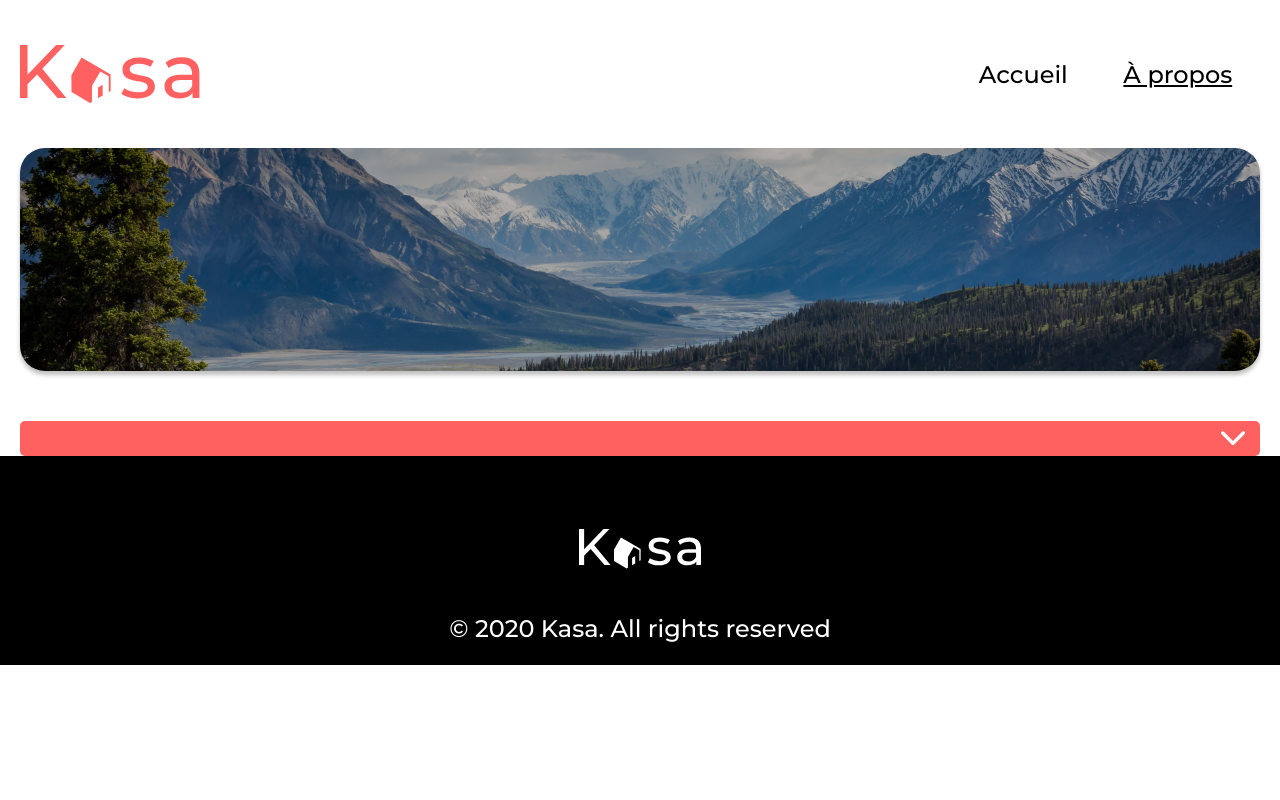
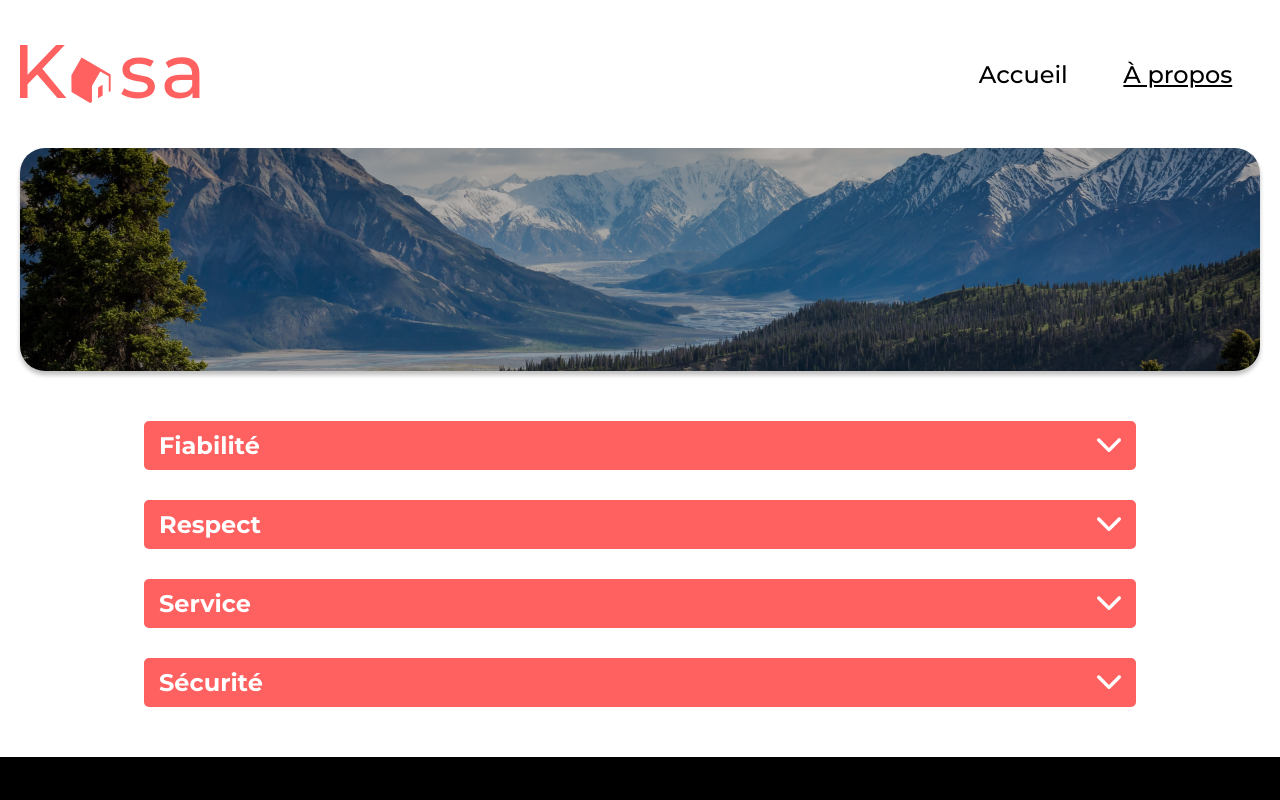
Before and after one commit to Debliqui/Projet_7_Kasa, a React (Create React App) app: page /a-propos in a window 1280 px wide. Shown: the top 800 px of the page. Built offline with nearby package versions, Linux system fonts and the light colour scheme.

Commit message:
Integration des collapse

```diff
--- a/src/pages/AboutUs.jsx
+++ b/src/pages/AboutUs.jsx
@@ -1,5 +1,6 @@
 import Banner from '../components/Banner'
 import Collapse from '../components/Collapse'
+import AboutUsContentList from '../assets/aboutUsContent.json'
 
 export default function APropos() {
   return (
@@ -8,7 +9,13 @@ export default function APropos() {
         <Banner />
       </section>
       <section className="collapse-liste">
-        <Collapse />
+        {AboutUsContentList.map((AboutUsContent, index) => (
+          <Collapse
+            key={`${AboutUsContent.title}-${index}`}
+            title={AboutUsContent.title}
+            content={AboutUsContent.content}
+          />
+        ))}
       </section>
     </main>
   )
--- a/src/utils/style/pages/AboutUs.scss
+++ b/src/utils/style/pages/AboutUs.scss
@@ -6,3 +6,12 @@
     background-position: center;
   }
 }
+
+.collapse-liste {
+  display: flex;
+  flex-direction: column;
+  gap: 30px;
+  width: 80%;
+  margin: auto;
+  margin-bottom: 50px;
+}
```
